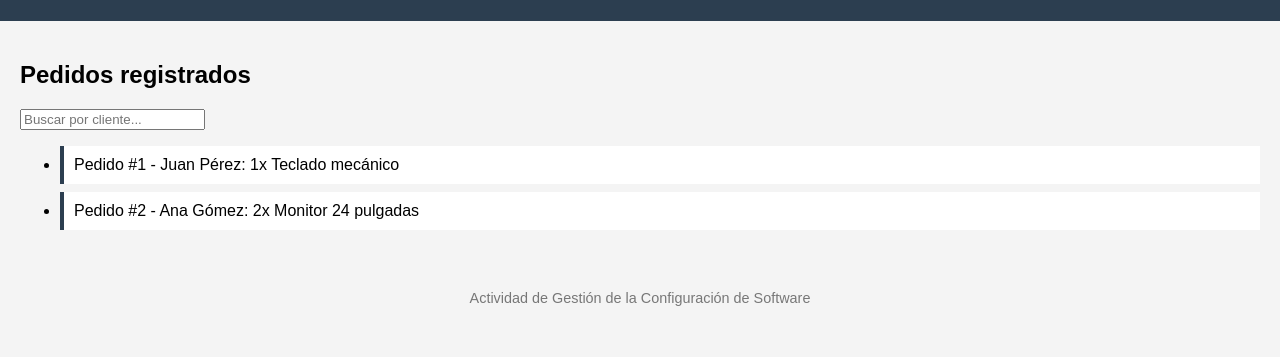
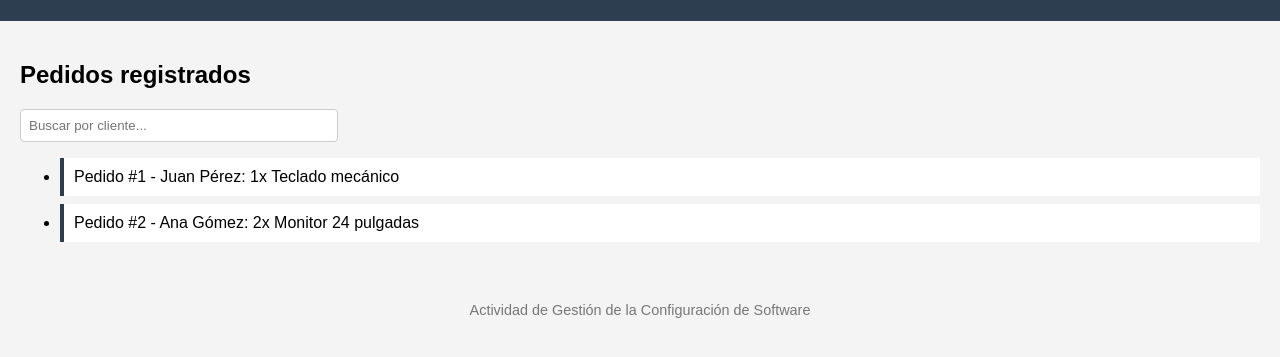
Before and after one commit to melanybermeo/novasoft-gestion-pedidos, a plain HTML site: page index.html in a window 1280 px wide. Shown: the part 99-456 px from the top of the page. Drawn offline with Linux system fonts and the light colour scheme.

Commit message:
Agregar estilos para el buscador

```diff
--- a/estilos.css
+++ b/estilos.css
@@ -29,3 +29,12 @@ footer {
   color: #777;
   font-size: 0.9em;
 }
+#buscador {
+  display: block;
+  margin: 10px 0;
+  padding: 8px;
+  width: 100%;
+  max-width: 300px;
+  border: 1px solid #ccc;
+  border-radius: 4px;
+}
```
